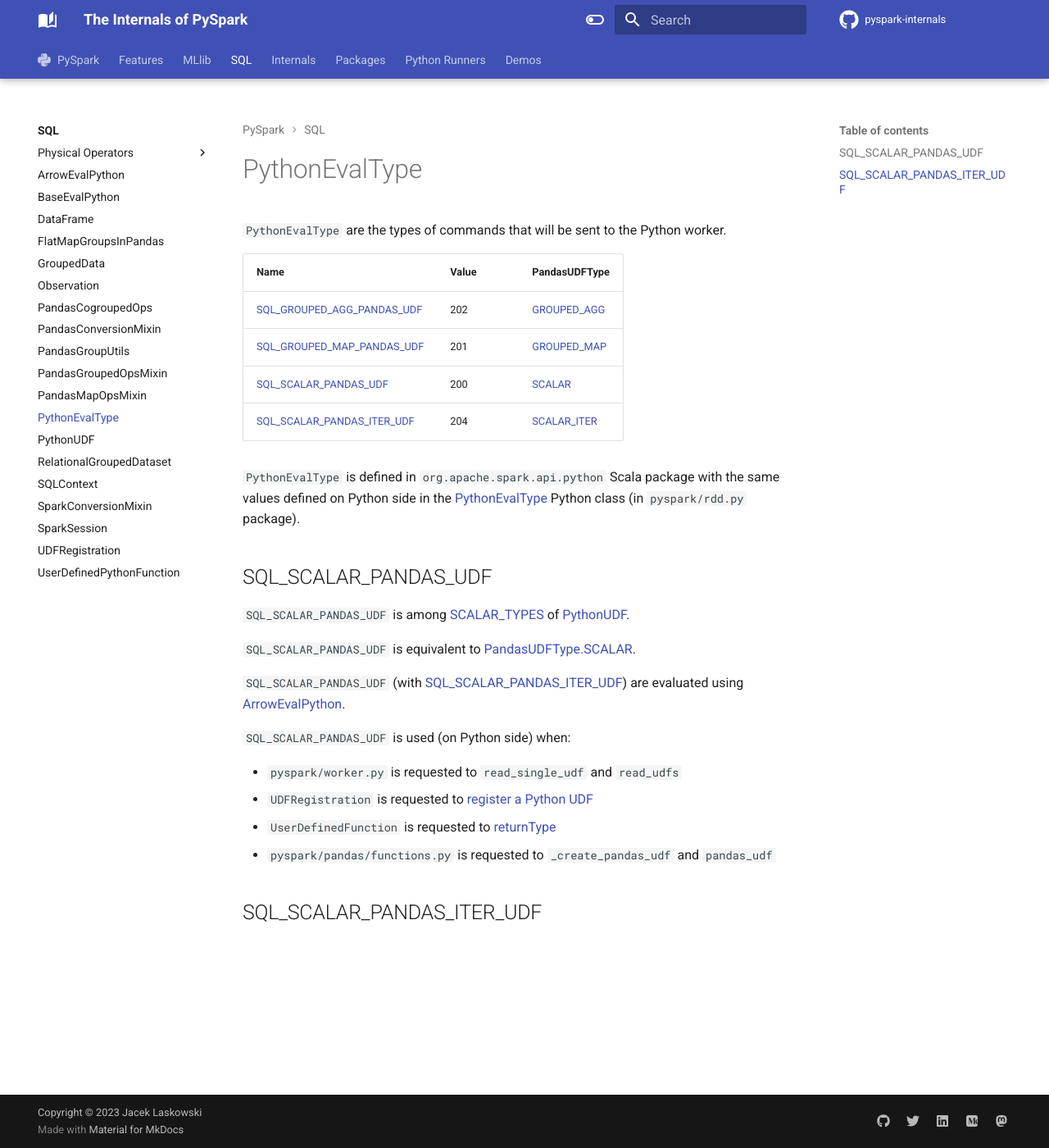
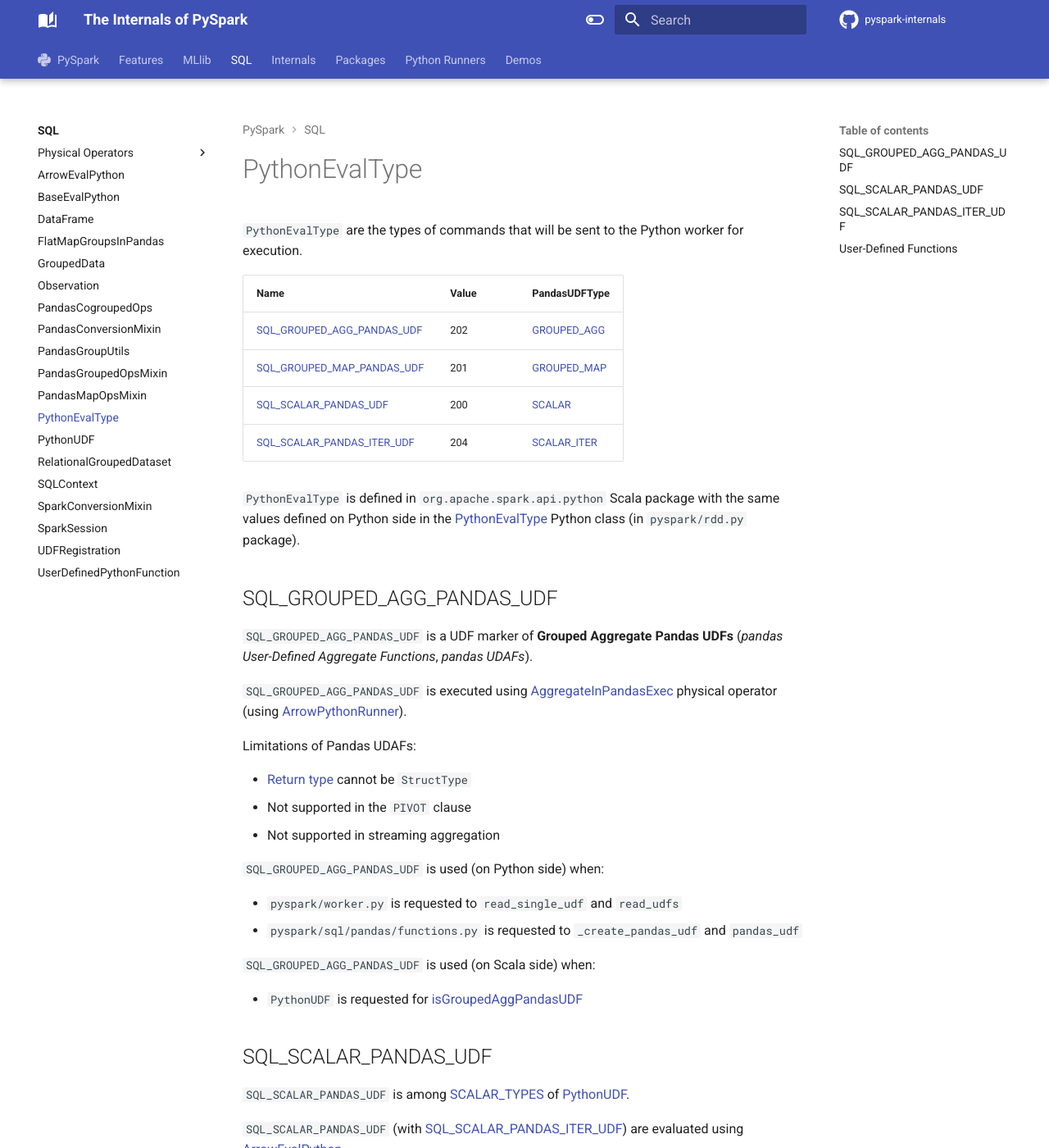
Before and after one commit to japila-books/pyspark-internals, an MkDocs documentation site: the page built from docs/sql/PythonEvalType.md, in a window 1280 px wide and 1400 px high. Shown: the whole window at 82% size. Built offline with MkDocs 1.6.1 and Material for MkDocs 9.7.7, drawn with Linux system fonts in a browser that asks for light colours; comment, search, counter and statistics services are not loaded; some of the changed text lies outside the part shown.

Commit message:
PythonEvalType.SQL_GROUPED_AGG_PANDAS_UDF

```diff
--- a/docs/sql/PythonEvalType.md
+++ b/docs/sql/PythonEvalType.md
@@ -1,6 +1,6 @@
 # PythonEvalType
 
-`PythonEvalType` are the types of commands that will be sent to the Python worker.
+`PythonEvalType` are the types of commands that will be sent to the Python worker for execution.
 
 Name | Value | PandasUDFType
 -----|-------|--------------
@@ -11,19 +11,45 @@ Name | Value | PandasUDFType
 
 `PythonEvalType` is defined in `org.apache.spark.api.python` Scala package with the same values defined on Python side in the [PythonEvalType](../pyspark/sql/pandas/PandasUDFType.md) Python class (in `pyspark/rdd.py` package).
 
+## SQL_GROUPED_AGG_PANDAS_UDF { #SQL_GROUPED_AGG_PANDAS_UDF }
+
+`SQL_GROUPED_AGG_PANDAS_UDF` is a UDF marker of **Grouped Aggregate Pandas UDFs** (_pandas User-Defined Aggregate Functions_, _pandas UDAFs_).
+
+`SQL_GROUPED_AGG_PANDAS_UDF` is executed using [AggregateInPandasExec](AggregateInPandasExec.md) physical operator (using [ArrowPythonRunner](../runners/ArrowPythonRunner.md)).
+
+Limitations of Pandas UDAFs:
+
+* [Return type](../pyspark/sql/UserDefinedFunction.md#returnType) cannot be `StructType`
+* Not supported in the `PIVOT` clause
+* Not supported in streaming aggregation
+
+`SQL_GROUPED_AGG_PANDAS_UDF` is used (on Python side) when:
+
+* `pyspark/worker.py` is requested to `read_single_udf` and `read_udfs`
+* `pyspark/sql/pandas/functions.py` is requested to `_create_pandas_udf` and `pandas_udf`
+
+`SQL_GROUPED_AGG_PANDAS_UDF` is used (on Scala side) when:
+
+* `PythonUDF` is requested for [isGroupedAggPandasUDF](PythonUDF.md#isGroupedAggPandasUDF)
+
 ## SQL_SCALAR_PANDAS_UDF { #SQL_SCALAR_PANDAS_UDF }
 
 `SQL_SCALAR_PANDAS_UDF` is among [SCALAR_TYPES](PythonUDF.md#SCALAR_TYPES) of [PythonUDF](PythonUDF.md).
-
-`SQL_SCALAR_PANDAS_UDF` is equivalent to [PandasUDFType.SCALAR](../pyspark/sql/pandas/PandasUDFType.md#SCALAR).
 
 `SQL_SCALAR_PANDAS_UDF` (with [SQL_SCALAR_PANDAS_ITER_UDF](#SQL_SCALAR_PANDAS_ITER_UDF)) are evaluated using [ArrowEvalPython](ArrowEvalPython.md).
 
 `SQL_SCALAR_PANDAS_UDF` is used (on Python side) when:
 
 * `pyspark/worker.py` is requested to `read_single_udf` and `read_udfs`
-* `UDFRegistration` is requested to [register a Python UDF](UDFRegistration.md#register)
-* `UserDefinedFunction` is requested to [returnType](../pyspark/sql/UserDefinedFunction.md#returnType)
-* `pyspark/pandas/functions.py` is requested to `_create_pandas_udf` and `pandas_udf`
+* `pyspark/sql/pandas/functions.py` is requested to `_create_pandas_udf` and `pandas_udf`
 
 ## SQL_SCALAR_PANDAS_ITER_UDF { #SQL_SCALAR_PANDAS_ITER_UDF }
+
+## User-Defined Functions
+
+[UDFRegistration](UDFRegistration.md#register) allows user-defined functions to be one of the following `PythonEvalType`s:
+
+* [SQL_BATCHED_UDF](#SQL_BATCHED_UDF)
+* [SQL_SCALAR_PANDAS_UDF](#SQL_SCALAR_PANDAS_UDF)
+* [SQL_SCALAR_PANDAS_ITER_UDF](#SQL_SCALAR_PANDAS_ITER_UDF)
+* [SQL_GROUPED_AGG_PANDAS_UDF](#SQL_GROUPED_AGG_PANDAS_UDF)
```
Also changed, not shown: docs/sql/AggregateInPandasExec.md (+10 -8 lines), docs/sql/PythonUDF.md (+9 -0 lines).
